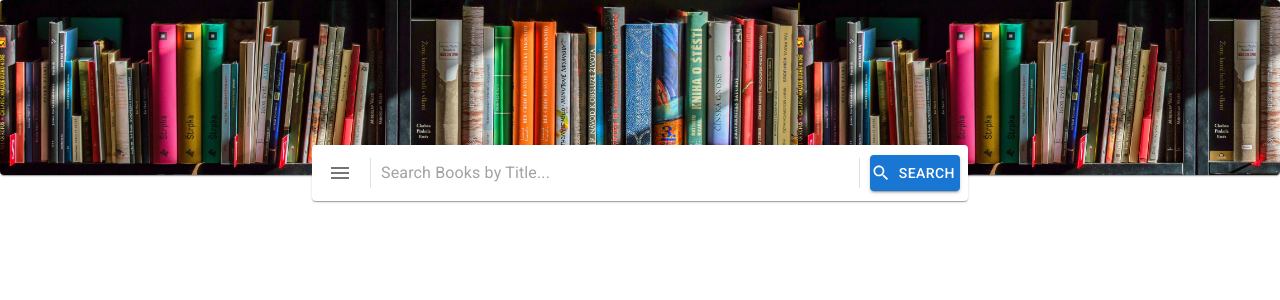
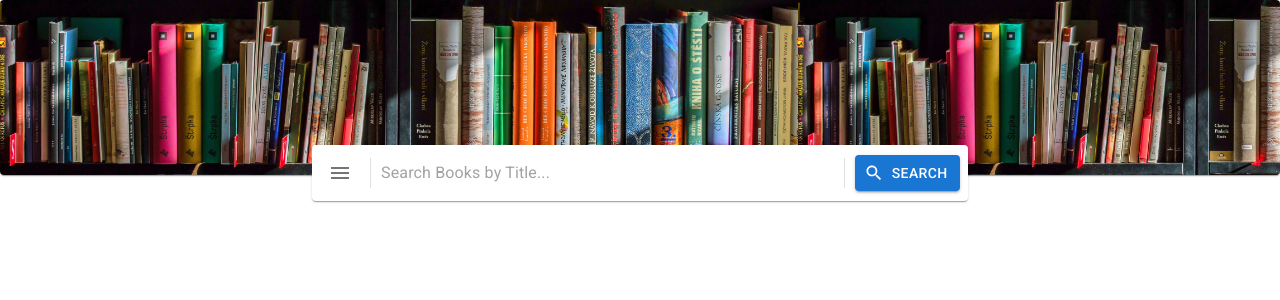
Before and after one commit to KelvinQiu802/bookstore, a React (Vite) app: page / in a window 1280 px wide. Shown: the top 300 px of the page. Built offline with nearby package versions, Linux system fonts and the light colour scheme.

Commit message:
style: add button padding

```diff
--- a/src/features/Search/Search.jsx
+++ b/src/features/Search/Search.jsx
@@ -110,7 +110,7 @@ const Search = () => {
           variant='contained'
           startIcon={<SearchIcon />}
           type='submmit'
-          sx={{ display: { xs: 'none', md: 'flex' }, pl: 2, pr: 2 }}
+          sx={{ display: { xs: 'none', md: 'flex' }, pl: 3, pr: 3 }}
         >
           Search
         </Button>
```
